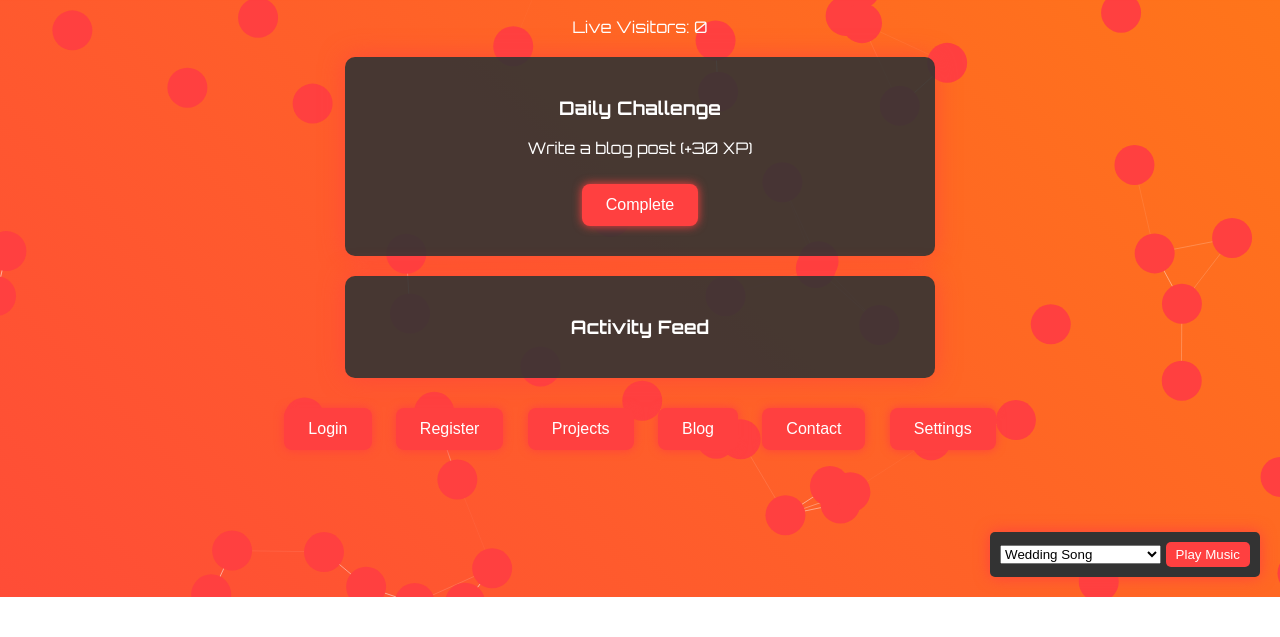
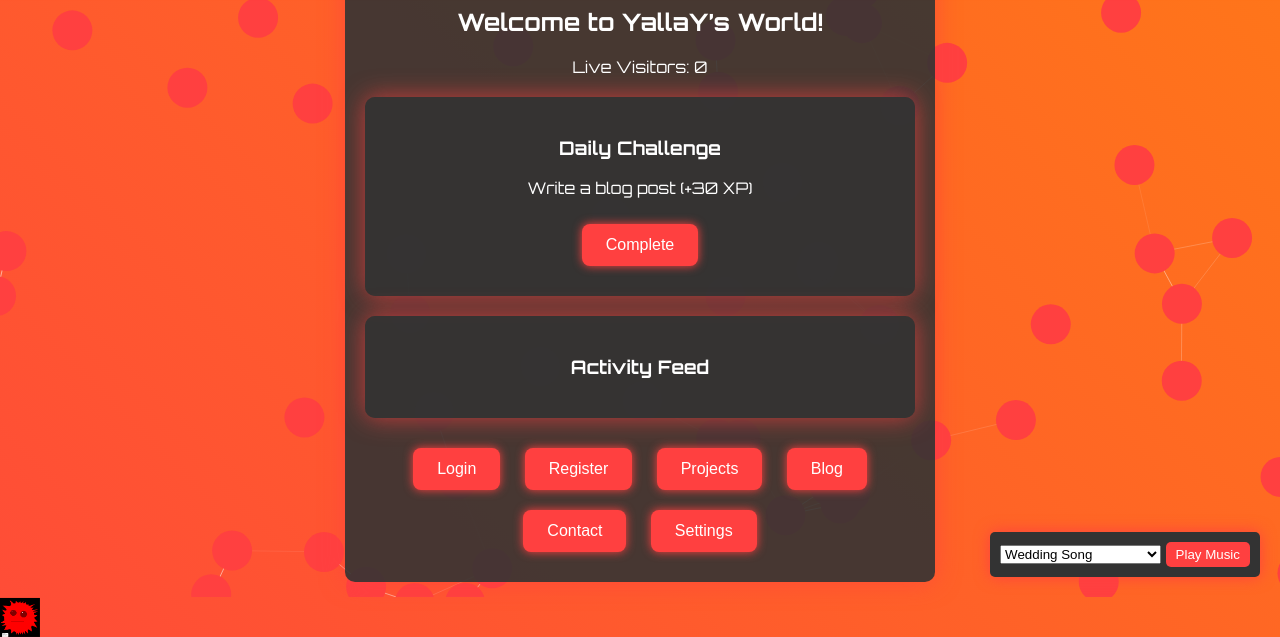
Before and after one commit to HalalDevsYT/YallaY, a plain HTML site: page index.html in a window 1280 px wide. Shown: the part 203-840 px from the top of the page. Before the commit the page ends 800 px from the top, so only its background shows below. Drawn offline with nearby package versions, Linux system fonts and the light colour scheme.

Commit message:
version 1.1.2
the showpage fixed

```diff
--- a/index.html
+++ b/index.html
@@ -285,7 +285,7 @@
         }
         main {
             padding-top: 150px; /* Fixed header space */
-            min-height: calc(100vh - 150px); /* Prevent collapse */
+            min-height: calc(100vh - 150px); /* Ensure content fills viewport */
         }
         @media (max-width: 600px) {
             header { flex-wrap: wrap; padding: 10px; }
@@ -315,7 +315,7 @@
     </header>
 
     <main id="content">
-        <section id="home">
+        <section id="home" class="container">
             <h2>Welcome to YallaY’s World!</h2>
             <p>Live Visitors: <span id="visitor-count">0</span></p>
             <div id="daily-challenge" class="container">
@@ -464,12 +464,12 @@
             <button class="button" onclick="showPage('home')">Back</button>
         </div>
 
-        <div id="leaderboard" class="hidden">
+        <div id="leaderboard" class="container hidden">
             <h3>Top Creators</h3>
             <ul id="top-creators-list"></ul>
         </div>
 
-        <div id="chat" class="hidden">
+        <div id="chat" class="container hidden">
             <h3>YallaY Chat</h3>
             <div id="chat-box"></div>
             <div id="typing-indicator" class="hidden">Someone is typing...</div>
@@ -482,7 +482,7 @@
             </div>
         </div>
 
-        <div id="updates" class="hidden">
+        <div id="updates" class="container hidden">
             <h3>Recent Updates</h3>
             <div id="update-list">
                 <p>Feb 24, 2025: Launched the YallaY website—check it out!</p>
@@ -593,30 +593,53 @@
             if (localStorage.getItem('rememberedUsername')) {
                 document.getElementById("auth-username").value = localStorage.getItem('rememberedUsername');
             }
+            showPage('home'); // Ensure home loads by default
         };
 
-        function showPage(page) {
-            document.querySelectorAll("main section, .container").forEach(section => {
-                section.classList.add("hidden");
+        function showPage(pageId) {
+            // Select all sections and containers within main
+            const sections = document.querySelectorAll('#content > *');
+            sections.forEach(section => {
+                section.classList.add('hidden');
             });
-            document.getElementById(page).classList.remove("hidden");
-            if (isLoggedIn && page === 'home') {
+
+            // Show the requested page
+            const targetPage = document.getElementById(pageId);
+            if (targetPage) {
+                targetPage.classList.remove('hidden');
+            } else {
+                console.error(`Page with ID "${pageId}" not found!`);
+                showPage('home'); // Fallback to home if page not found
+                return;
+            }
+
+            // Additional visibility logic
+            if (isLoggedIn && pageId === 'home') {
                 document.getElementById('leaderboard').classList.remove('hidden');
                 document.getElementById('chat').classList.remove('hidden');
                 document.getElementById('updates').classList.remove('hidden');
             } else {
+                document.getElementById('leaderboard').classList.add('hidden');
                 document.getElementById('chat').classList.add('hidden');
                 document.getElementById('updates').classList.add('hidden');
             }
-            document.getElementById("welcome-message")?.remove();
+
+            // Remove welcome message if present
+            const welcomeMessage = document.getElementById("welcome-message");
+            if (welcomeMessage) welcomeMessage.remove();
+
+            // Update UI elements
             updateMusicButton();
-            document.body.appendChild(cursor);
-            document.addEventListener('mousemove', updateCursor);
-            if (page === 'profile') logProfileVisitor();
-            if (page === 'projects') loadProjects();
-            if (page === 'blog') loadBlogPosts();
-            if (page === 'chat') loadChatMessages();
-            window.scrollTo(0, 0); // Reset scroll to fix shift
+            document.body.appendChild(cursor); // Ensure cursor stays in DOM
+
+            // Load content for specific pages
+            if (pageId === 'profile') logProfileVisitor();
+            if (pageId === 'projects') loadProjects();
+            if (pageId === 'blog') loadBlogPosts();
+            if (pageId === 'chat') loadChatMessages();
+
+            // Reset scroll position
+            window.scrollTo(0, 0);
         }
 
         let isLoginMode = true;
```
